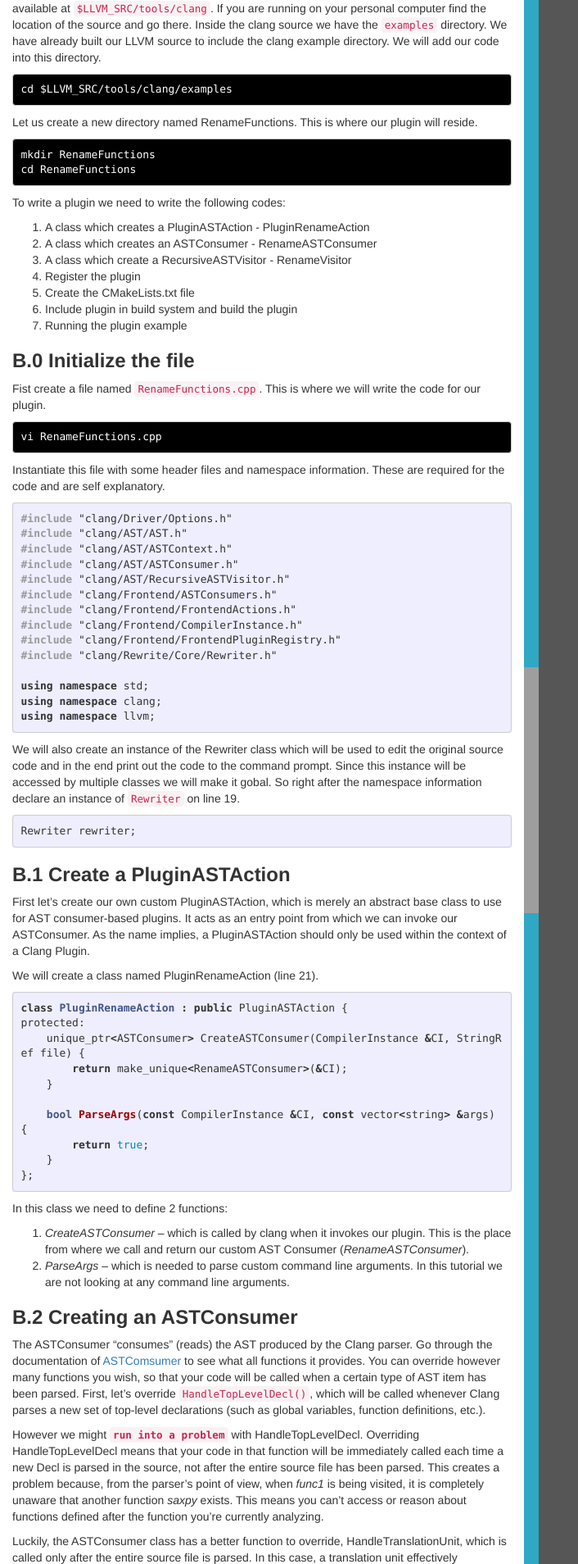
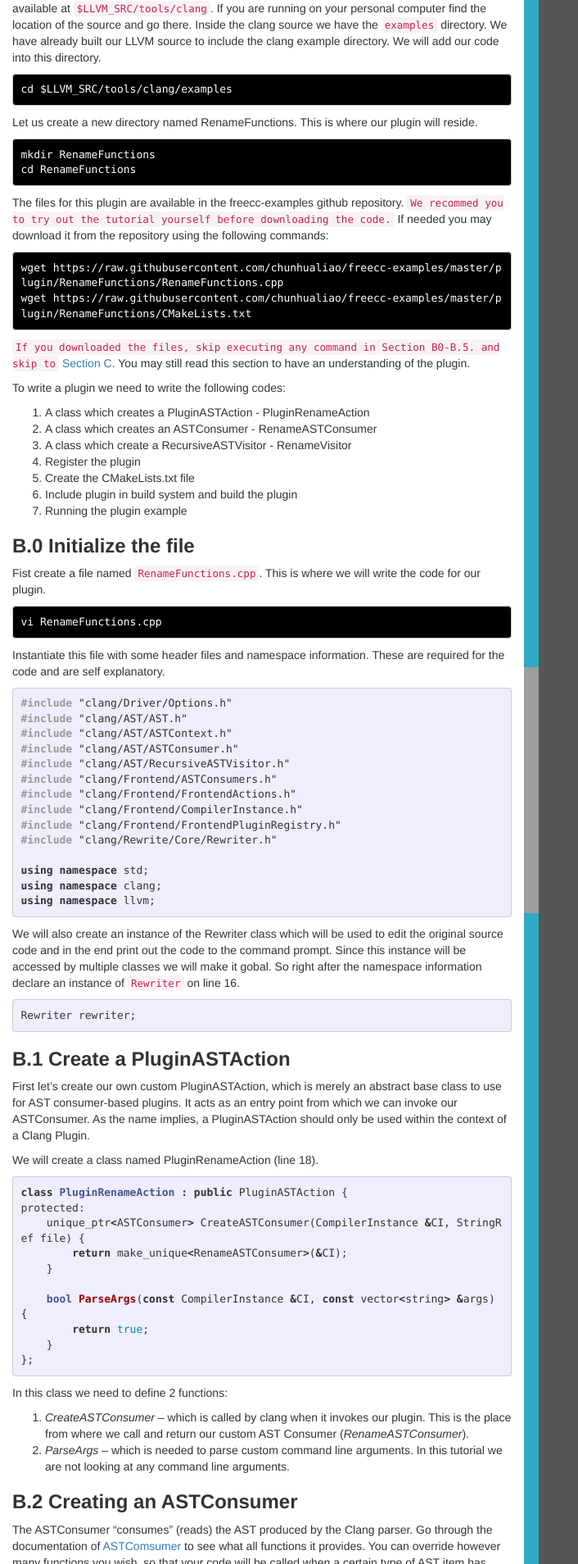
Before and after one commit to chunhualiao/freeCompilerCamp, a Jekyll site: the page built from compiler-classroom/_posts/2019-09-17-clang-plugin.markdown, in a window 1280 px wide. Shown: the part 1562-3470 px from the top of the page at 82% size, without its empty margins (0-706 px from the left). Built offline with Jekyll 4.4.1, drawn with Linux system fonts in a browser that asks for light colours; nearby versions of some CDN libraries; some of the changed text lies outside the part shown; grey boxes are pictures that could not be loaded.

Commit message:
Updating Clang Plugin tutorial

````diff
--- a/compiler-classroom/_posts/2019-09-17-clang-plugin.markdown
+++ b/compiler-classroom/_posts/2019-09-17-clang-plugin.markdown
@@ -91,6 +91,16 @@
 cd RenameFunctions
 ```
 
+The files for this plugin are available in the freecc-examples github repository.
+`We recommed you to try out the tutorial yourself before downloading the code.`
+If needed you may download it from the repository using the following commands:
+```.term1
+wget https://raw.githubusercontent.com/chunhualiao/freecc-examples/master/plugin/RenameFunctions/RenameFunctions.cpp
+wget https://raw.githubusercontent.com/chunhualiao/freecc-examples/master/plugin/RenameFunctions/CMakeLists.txt
+```
+`If you downloaded the files, skip executing any command in Section B0-B.5. and skip to` [Section C](#building).
+You may still read this section to have an understanding of the plugin.
+
 To write a plugin we need to write the following codes:
 1. A class which creates a PluginASTAction - PluginRenameAction
 2. A class which creates an ASTConsumer - RenameASTConsumer
@@ -124,7 +134,7 @@
 using namespace llvm;
 ```
 
-We will also create an instance of the Rewriter class which will be used to edit the original source code and in the end print out the code to the command prompt. Since this instance will be accessed by multiple classes we will make it gobal. So right after the namespace information declare an instance of `Rewriter` on line 19.
+We will also create an instance of the Rewriter class which will be used to edit the original source code and in the end print out the code to the command prompt. Since this instance will be accessed by multiple classes we will make it gobal. So right after the namespace information declare an instance of `Rewriter` on line 16.
 
 ```c++
 Rewriter rewriter;
@@ -135,7 +145,7 @@
 It acts as an entry point from which we can invoke our ASTConsumer.
 As the name implies, a PluginASTAction should only be used within the context of a Clang Plugin.
 
-We will create a class named PluginRenameAction (line 21).
+We will create a class named PluginRenameAction (line 18).
 ```c++
 class PluginRenameAction : public PluginASTAction {
 protected:
@@ -169,7 +179,7 @@
 An `ASTContext` class is used to represent the AST for that source file, and it has a ton of useful members (check out its documentation [here](https://clang.llvm.org/doxygen/classclang_1_1ASTContext.html)!)
 
 Since this function is called by the PluginRenameAction class, let us put its definition before that.
-So add the following code on line 21.
+So add the following code on line 18.
 
 ```c++
 class RenameASTConsumer : public ASTConsumer {
@@ -214,7 +224,9 @@
 For such *Visit* functions, you must return true to continue traversing the AST (examining other nodes) and return false to halt the traversal entirely and essentially exit Clang.
 You shouldn’t ever call any of the *Visit* functions directly; instead call TraverseDecl (like we did in our RenameASTConsumer above), which will call the correct *Visit* function behind the scenes.
 
-Based on our objective of rewriting function definitions and statements, we only need to override `VisitFunctionDecl` and `VisitStmt`. Again this class is referenced by the AST Consumer class (`RenameASTConsumer`). So let us define it before that class (line 21).
+Based on our objective of rewriting function definitions and statements, we only need to override `VisitFunctionDecl` and `VisitStmt`.
+Again this class is referenced by the AST Consumer class (`RenameASTConsumer`).
+So let us define it before that class (line 18).
 
 ```c++
 class RenameVisitor : public RecursiveASTVisitor<RenameVisitor> {
@@ -262,7 +274,8 @@
 Using Rewriter means that you need to find the correct SourceLocation to insert/replace text.
 Understanding which location to choose (getLocation(), getLocStart(), etc) can be difficult, so I’ve explained several common types of location getters in this post.
 
-Also, note the use of dyn_cast to check whether the Stmt st is a ReturnStmt or a CallExpr. Click [here](http://llvm.org/docs/ProgrammersManual.html#the-isa-cast-and-dyn-cast-templates) to read more about dyn_cast.
+Also, note the use of dyn_cast to check whether the Stmt st is a ReturnStmt or a CallExpr.
+Click [here](http://llvm.org/docs/ProgrammersManual.html#the-isa-cast-and-dyn-cast-templates) to read more about dyn_cast.
 
 ### **B.4 Register the plugin**
 We also need to register our Plugin so that Clang can call it during the build process. This is simple to do:
@@ -270,7 +283,8 @@
 static FrontendPluginRegistry::Add<PluginRenameAction>
     X("-rename-plugin", "simple Plugin example");
 ```
-This is standard procedure for all Clang Plugins and should go at the bottom of the file. Registering your Plugin requires two inputs:
+This is standard procedure for all Clang Plugins and should go at the bottom of the file.
+Registering your Plugin requires two inputs:
 1. A command-line argument string that will be used to invoke your Plugin. Above, we used `"-rename-plugin"`, so we can invoke our Plugin with *"-rename-plugin"* later.
 2. A description of what your Plugin does ("simple Plugin example").
 
@@ -293,22 +307,24 @@
 ```
 Here we are instructing the build system to create a library RenameFunctions for the clang plugin. This is the library that we will link our plugin.
 
-### **B.6 Include plugin in build**
-We also need to include our plugin to be built by LLVM. For that we will add a subdirectory into the CMakeLists.txt file of the example directory.
+
+## <a name="building"></a> **C Building and Testing**
+
+### **C.1 Include plugin in build**
+Before we build we need to include our plugin to be built by LLVM. For that we will add a subdirectory into the CMakeLists.txt file of the example directory.
 ```.term1
 echo "add_subdirectory(RenameFunctions)" >> ../CMakeLists.txt
 ```
 This will make sure that CMake considers our plugin for build.
 
-## **C Building and Testing**
+### **C.2 Build**
 Next step is to build our plugin. Since we modified the clang source code, this step is easier. We just need to go to the location of our LVM_BUILD and run the make command. This is recognize that we have added a new directory for build and will build our plugin. Here we are running the make install command to finally install our library into the location where LLVM is installed.
 ```.term1
 cd $LLVM_BUILD
 make -j8 install > /dev/null
 ```
 
-
-#### **Testing**
+### **C.3 Testing**
 Next comes the task to test our plugin. Remember we created a file in the beginning called saxpy.c. Lets check that file again.
 ```.term1
 cd
````
